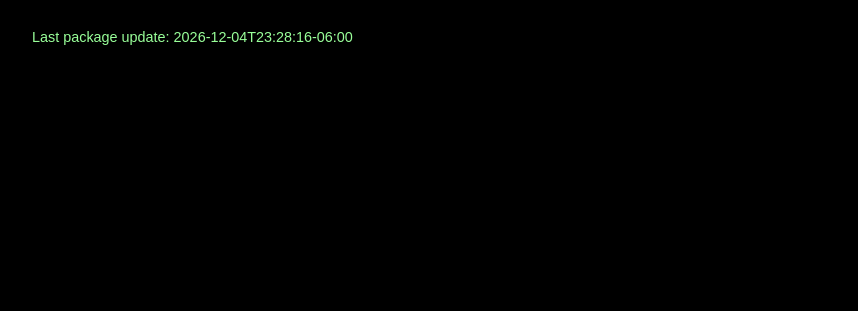
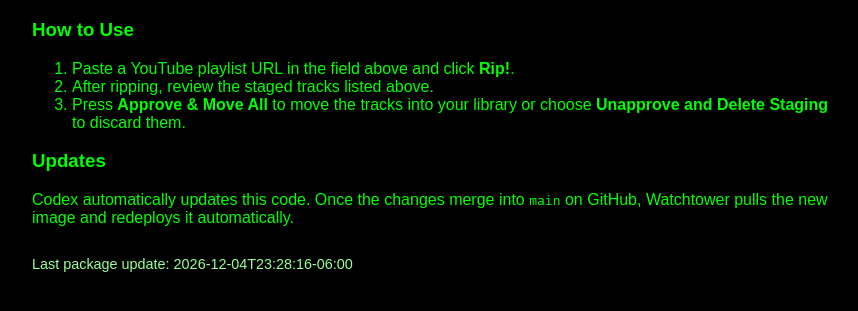
Before and after one commit to rudyscoggins/SongRipper, a FastAPI app: page / in a window 1280 px wide. Shown: the part 282-593 px from the top of the page, without its empty margins (208-1066 px from the left). Run offline with FastAPI, Linux system fonts and the light colour scheme; some libraries are stand-ins or nearby versions.

Commit message:
Add update instructions

```diff
--- a/src/songripper/templates/index.html
+++ b/src/songripper/templates/index.html
@@ -32,6 +32,16 @@
 </div>
 <p>Staged files live in <code>./data/staging/</code> until you approve.</p>
   <div id="staging-list" hx-get="/staging" hx-trigger="load, refreshStaging from:body"></div>
-<footer>Last package update: {{ updated }}</footer>
+  <h3>How to Use</h3>
+  <ol>
+    <li>Paste a YouTube playlist URL in the field above and click <strong>Rip!</strong>.</li>
+    <li>After ripping, review the staged tracks listed above.</li>
+    <li>Press <strong>Approve &amp; Move All</strong> to move the tracks into your library or
+        choose <strong>Unapprove and Delete Staging</strong> to discard them.</li>
+  </ol>
+  <h3>Updates</h3>
+  <p>Codex automatically updates this code. Once the changes merge into <code>main</code> on GitHub,
+     Watchtower pulls the new image and redeploys it automatically.</p>
+  <footer>Last package update: {{ updated }}</footer>
 </body>
 </html>
```
